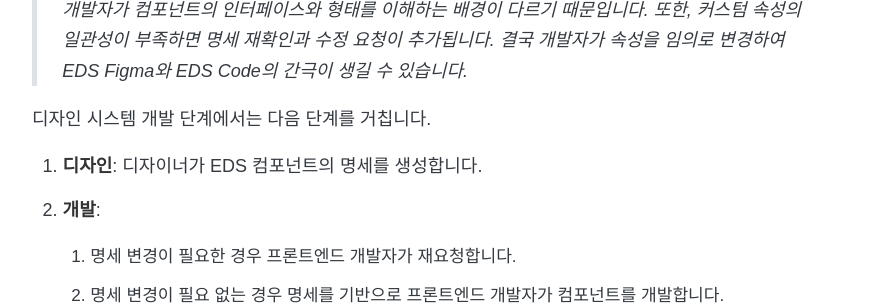
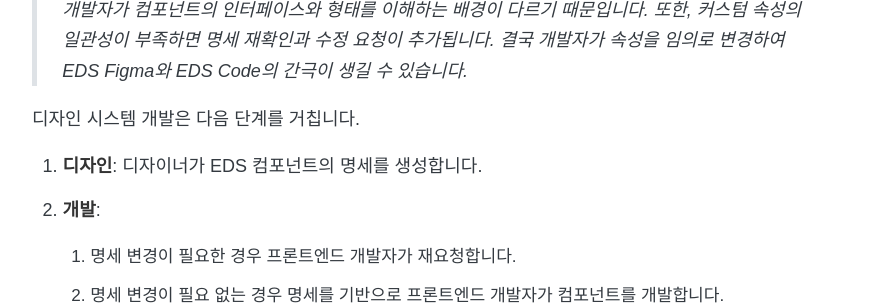
Before and after one commit to 8percent/8percent.github.io, a Jekyll site: the page built from _posts/2024-07-15-frontend-eds-improvement.md, in a window 1280 px wide and 900 px high, scrolled down 1550 px. Shown: the part 151-456 px from the top of the window, without its empty margins (194-1075 px from the left). Built offline with Jekyll 4.4.1, drawn with Linux system fonts in a browser that asks for light colours; some web fonts are replaced.

Commit message:
Update _posts/2024-07-15-frontend-eds-improvement.md
Co-authored-by: Lee Ho Sung <lee.ho.sung@gmail.com>

```diff
--- a/_posts/2024-07-15-frontend-eds-improvement.md
+++ b/_posts/2024-07-15-frontend-eds-improvement.md
@@ -46,7 +46,7 @@ description: 디자인 시스템과 개발 및 적용 과정의 문제점 분석
 >
 > _디자인 시스템 개발에서 커뮤니케이션 비용이 가장 많이 드는 단계는 개발 단계입니다. 이는 디자이너와 개발자가 컴포넌트의 인터페이스와 형태를 이해하는 배경이 다르기 때문입니다. 또한, 커스텀 속성의 일관성이 부족하면 명세 재확인과 수정 요청이 추가됩니다. 결국 개발자가 속성을 임의로 변경하여 EDS Figma와 EDS Code의 간극이 생길 수 있습니다._
 
-디자인 시스템 개발 단계에서는 다음 단계를 거칩니다.
+디자인 시스템 개발은 다음 단계를 거칩니다.
 
 1. **디자인**: 디자이너가 EDS 컴포넌트의 명세를 생성합니다.
 2. **개발**:
```
